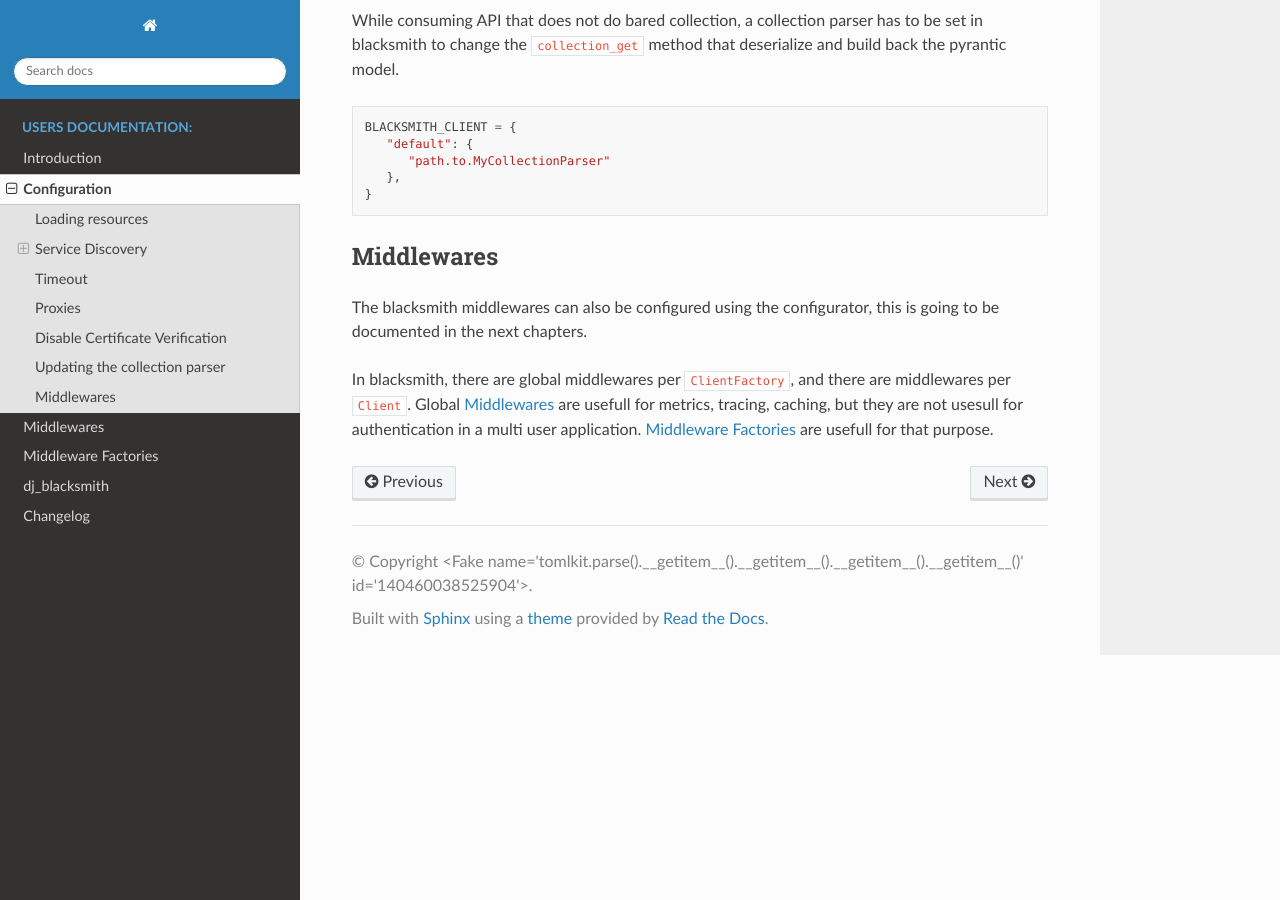
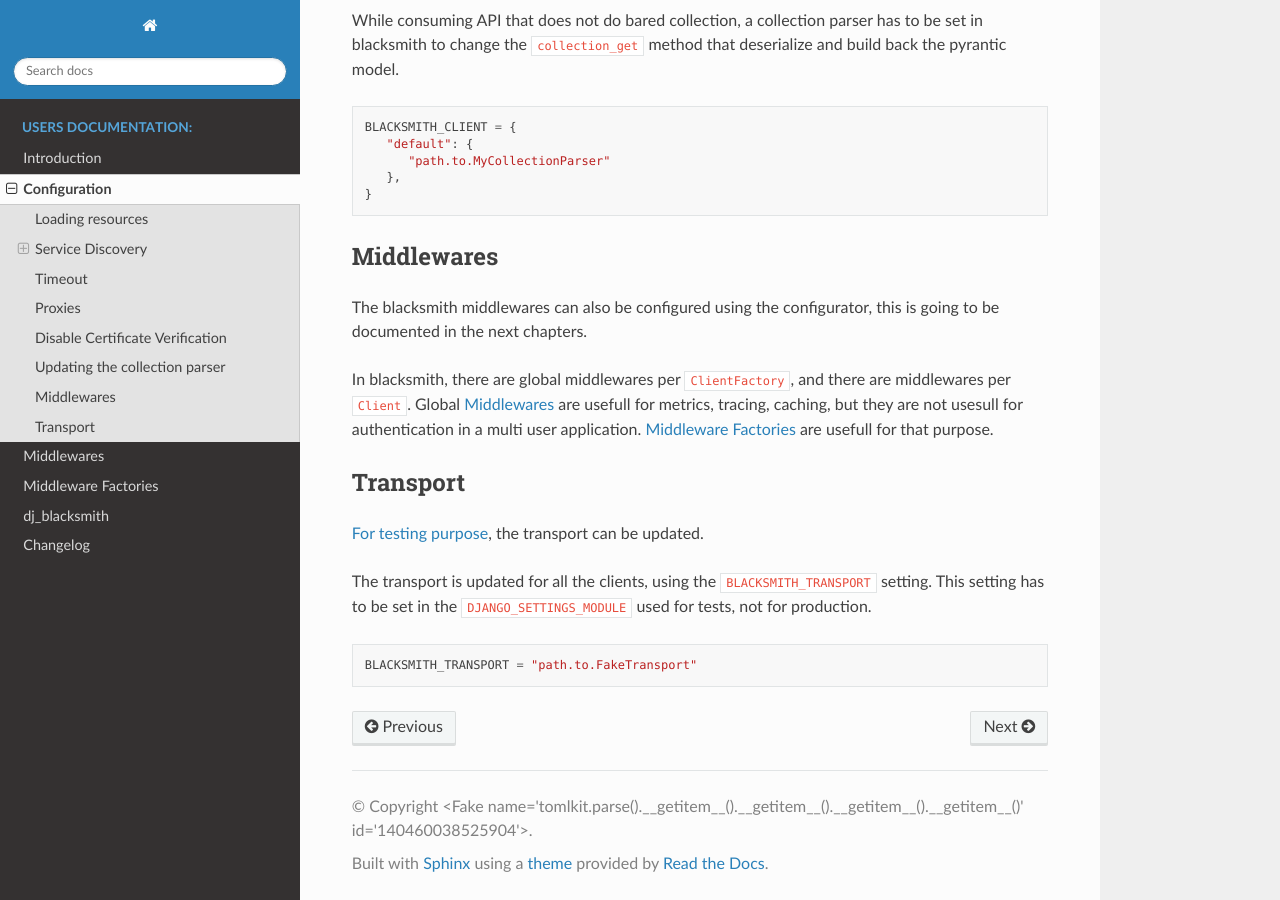
Before and after one commit to mardiros/dj-blacksmith, a Sphinx documentation site: the page built from docs/source/user/configuration.rst, in a window 1280 px wide and 900 px high, scrolled down 2128 px. Built offline with Sphinx 7.4.7 and the Read the Docs theme 2.0.0, drawn with Linux system fonts in a browser that asks for light colours.

Commit message:
Update the doc

```diff
--- a/docs/source/user/configuration.rst
+++ b/docs/source/user/configuration.rst
@@ -147,3 +147,21 @@ there are middlewares per ``Client``. Global :ref:`middlewares` are usefull for
 metrics, tracing, caching, but they are not usesull for authentication in
 a multi user application. :ref:`Middleware Factories` are usefull for that
 purpose.
+
+
+Transport
+---------
+
+`For testing purpose`_, the transport can be updated.
+
+The transport is updated for all the clients, using the ``BLACKSMITH_TRANSPORT``
+setting. This setting has to be set in the ``DJANGO_SETTINGS_MODULE`` used
+for tests, not for production.
+
+
+.. code-block:: python
+
+   BLACKSMITH_TRANSPORT = "path.to.FakeTransport"
+
+
+.. _`For testing purpose`: https://python-blacksmith.readthedocs.io/en/latest/user/testing.html
```
